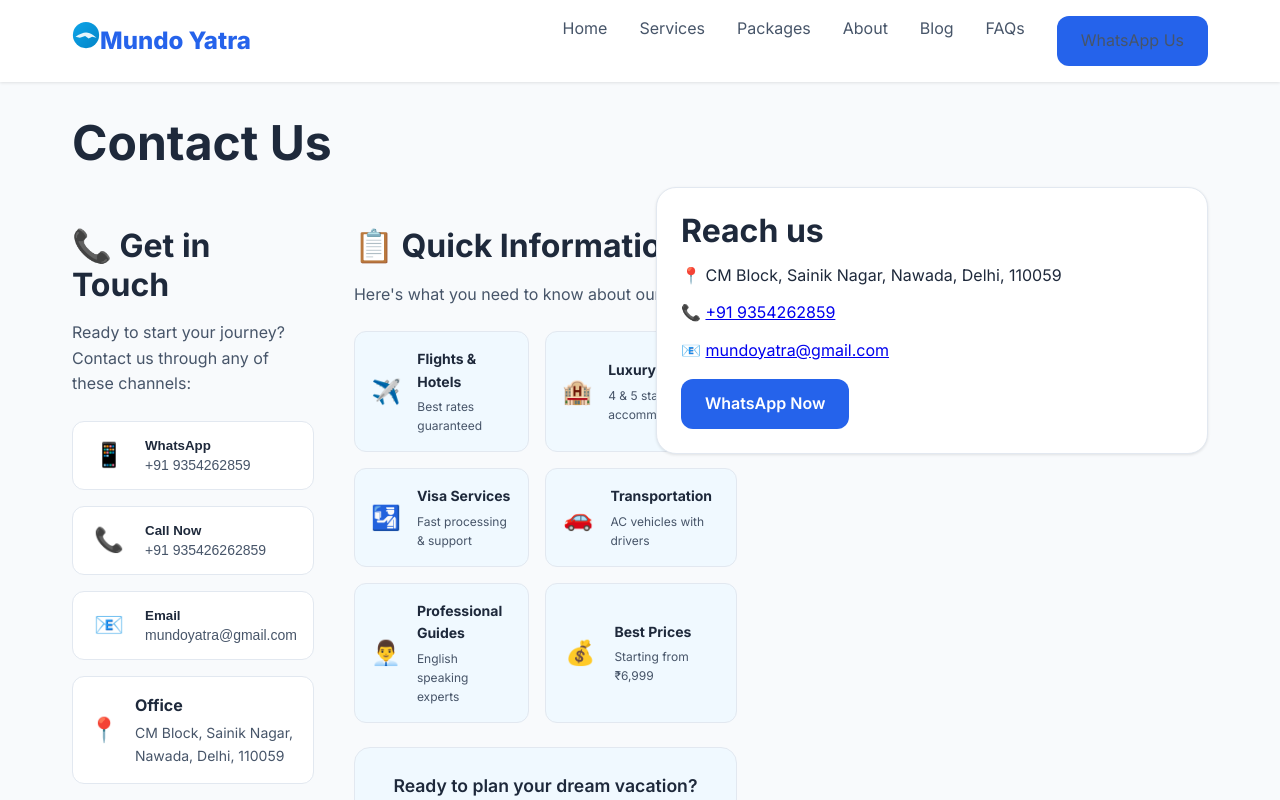
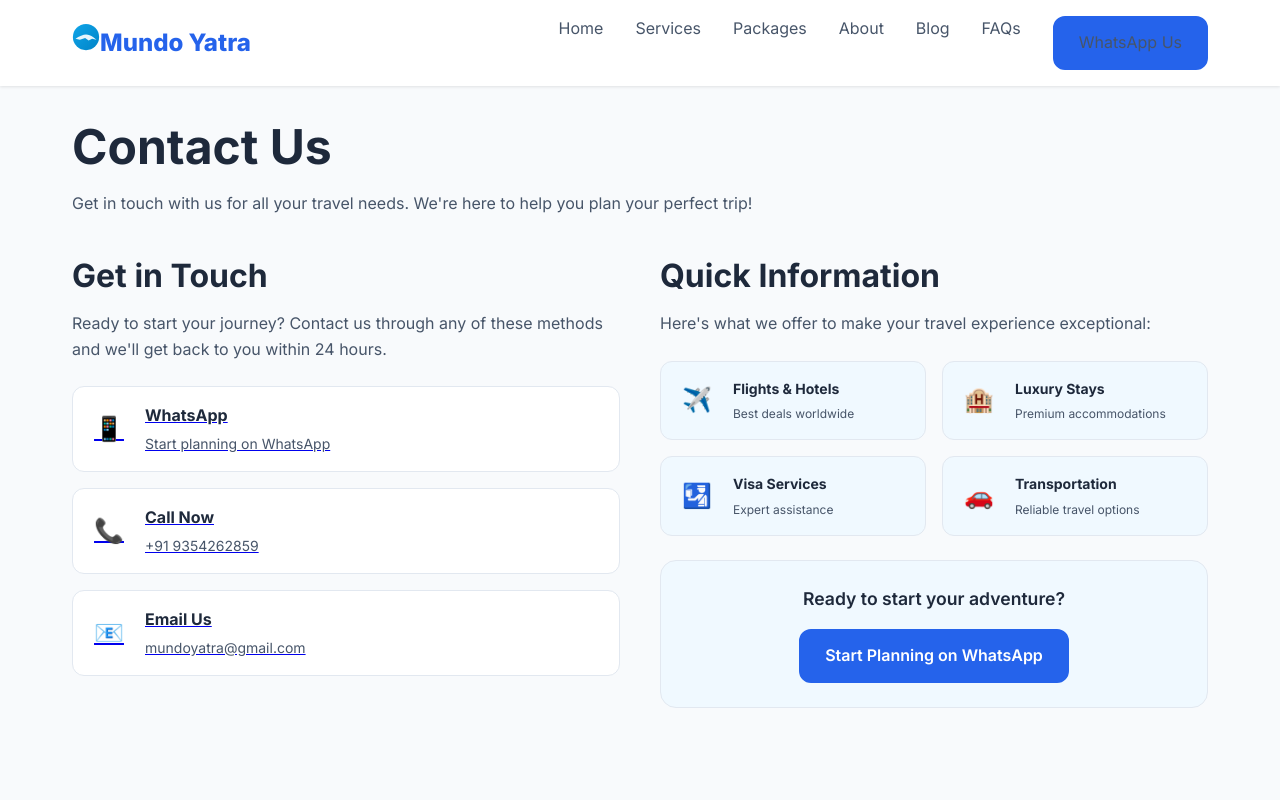
Before and after one commit to mundoyatra/mundoyatra, a React (Vite) app: page /#/contact in a window 1280 px wide. Shown: the top 800 px of the page. Built offline with nearby package versions, Linux system fonts and the light colour scheme.

Commit message:
Fix button visibility and improve contact page layout

```diff
--- a/src/components/ContactForm.jsx
+++ b/src/components/ContactForm.jsx
@@ -1,71 +1,49 @@
 import React from 'react'
 
 export default function ContactForm(){
-  const handleWhatsApp = () => {
-    const message = `Hi! I'm interested in travel packages. Please contact me.`
-    const whatsappUrl = `https://wa.me/919354262859?text=${encodeURIComponent(message)}`
-    window.open(whatsappUrl, '_blank')
-  }
-
-  const handleCall = () => {
-    window.open('tel:+919354262859', '_self')
-  }
-
-  const handleEmail = () => {
-    window.open('mailto:mundoyatra@gmail.com', '_self')
-  }
-
   return (
     <div className="contact-section">
       <div className="contact-info">
-        <h3>📞 Get in Touch</h3>
-        <p>Ready to start your journey? Contact us through any of these channels:</p>
+        <h3>Get in Touch</h3>
+        <p>Ready to start your journey? Contact us through any of these methods and we'll get back to you within 24 hours.</p>
 
         <div className="contact-methods">
-          <button onClick={handleWhatsApp} className="contact-method whatsapp">
+          <a href="https://wa.me/919354262859" target="_blank" rel="noreferrer" className="contact-method whatsapp">
             <span className="icon">📱</span>
             <div>
               <strong>WhatsApp</strong>
-              <span>+91 9354262859</span>
+              <span>Start planning on WhatsApp</span>
             </div>
-          </button>
+          </a>
 
-          <button onClick={handleCall} className="contact-method call">
+          <a href="tel:+919354262859" className="contact-method call">
             <span className="icon">📞</span>
             <div>
               <strong>Call Now</strong>
-              <span>+91 935426262859</span>
+              <span>+91 9354262859</span>
             </div>
-          </button>
+          </a>
 
-          <button onClick={handleEmail} className="contact-method email">
+          <a href="mailto:mundoyatra@gmail.com" className="contact-method email">
             <span className="icon">📧</span>
             <div>
-              <strong>Email</strong>
+              <strong>Email Us</strong>
               <span>mundoyatra@gmail.com</span>
             </div>
-          </button>
-
-          <div className="contact-method address">
-            <span className="icon">📍</span>
-            <div>
-              <strong>Office</strong>
-              <span>CM Block, Sainik Nagar, Nawada, Delhi, 110059</span>
-            </div>
-          </div>
+          </a>
         </div>
       </div>
 
-      <div className="contact-form card">
-        <h3>📋 Quick Information</h3>
-        <p>Here's what you need to know about our services:</p>
+      <div className="contact-form">
+        <h3>Quick Information</h3>
+        <p>Here's what we offer to make your travel experience exceptional:</p>
 
         <div className="info-grid">
           <div className="info-item">
             <span className="info-icon">✈️</span>
             <div>
               <strong>Flights & Hotels</strong>
-              <span>Best rates guaranteed</span>
+              <span>Best deals worldwide</span>
             </div>
           </div>
 
@@ -73,7 +51,7 @@
             <span className="info-icon">🏨</span>
             <div>
               <strong>Luxury Stays</strong>
-              <span>4 & 5 star accommodations</span>
+              <span>Premium accommodations</span>
             </div>
           </div>
 
@@ -81,7 +59,7 @@
             <span className="info-icon">🛂</span>
             <div>
               <strong>Visa Services</strong>
-              <span>Fast processing & support</span>
+              <span>Expert assistance</span>
             </div>
           </div>
 
@@ -89,32 +67,16 @@
             <span className="info-icon">🚗</span>
             <div>
               <strong>Transportation</strong>
-              <span>AC vehicles with drivers</span>
-            </div>
-          </div>
-
-          <div className="info-item">
-            <span className="info-icon">👨‍💼</span>
-            <div>
-              <strong>Professional Guides</strong>
-              <span>English speaking experts</span>
-            </div>
-          </div>
-
-          <div className="info-item">
-            <span className="info-icon">💰</span>
-            <div>
-              <strong>Best Prices</strong>
-              <span>Starting from ₹6,999</span>
+              <span>Reliable travel options</span>
             </div>
           </div>
         </div>
 
         <div className="cta-section">
-          <p className="highlight">Ready to plan your dream vacation?</p>
-          <button onClick={handleWhatsApp} className="btn">
-            📱 Start Planning on WhatsApp
-          </button>
+          <div className="highlight">Ready to start your adventure?</div>
+          <a href="https://wa.me/919354262859" target="_blank" rel="noreferrer" className="btn btn-primary">
+            Start Planning on WhatsApp
+          </a>
         </div>
       </div>
     </div>
--- a/src/pages/Contact.jsx
+++ b/src/pages/Contact.jsx
@@ -5,20 +5,8 @@
   return (
     <section className="section">
       <h1>Contact Us</h1>
-      <div className="grid grid-2">
-        <ContactForm />
-        <div className="package-card" style={{height:'fit-content'}}>
-          <div className="content">
-            <h3>Reach us</h3>
-            <div style={{marginBottom: '12px'}}>📍 CM Block, Sainik Nagar, Nawada, Delhi, 110059</div>
-            <div style={{marginBottom: '12px'}}>📞 <a href="tel:+919354262859">+91 9354262859</a></div>
-            <div style={{marginBottom: '12px'}}>📧 <a href="mailto:mundoyatra@gmail.com">mundoyatra@gmail.com</a></div>
-            <div style={{marginTop: '16px'}}>
-              <a className="btn btn-primary" href="https://wa.me/919354262859" target="_blank" rel="noreferrer">WhatsApp Now</a>
-            </div>
-          </div>
-        </div>
-      </div>
+      <p>Get in touch with us for all your travel needs. We're here to help you plan your perfect trip!</p>
+      <ContactForm />
     </section>
   )
 }
--- a/styles.css
+++ b/styles.css
@@ -66,11 +66,13 @@
   transition: all 0.2s ease;
   text-align: center;
   justify-content: center;
+  color: white;
 }
 
 .btn-primary {
   background: var(--primary);
   color: white;
+  border: 2px solid var(--primary);
 }
 
 .btn-primary:hover {
@@ -82,6 +84,7 @@
 .btn-secondary {
   background: var(--secondary);
   color: white;
+  border: 2px solid var(--secondary);
 }
 
 .btn-secondary:hover {
@@ -92,19 +95,20 @@
 
 .btn-outline {
   background: transparent;
-  color: var(--primary);
-  border: 2px solid var(--primary);
+  color: white;
+  border: 2px solid white;
 }
 
 .btn-outline:hover {
-  background: var(--primary);
-  color: white;
+  background: white;
+  color: var(--primary);
   transform: translateY(-2px);
 }
 
 .btn-success {
   background: var(--secondary);
   color: white;
+  border: 2px solid var(--secondary);
 }
 
 .btn-success:hover {
```
